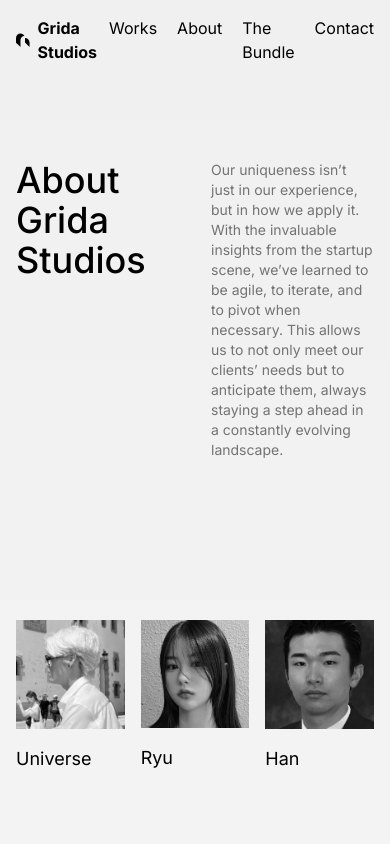
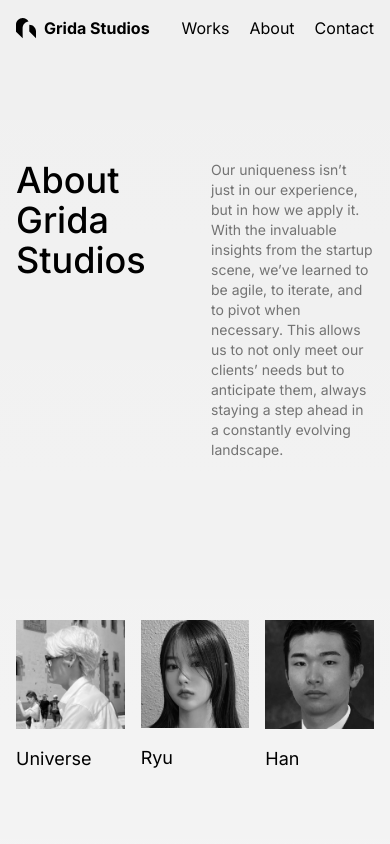
Before and after one commit to gridaco/grida.studio, a Next.js app: page /about in a window 390 px wide. Shown: the top 844 px of the page. Built offline with nearby package versions, Linux system fonts and the light colour scheme.

Commit message:
hide the bundle menu on mobile devices

```diff
--- a/components/header.tsx
+++ b/components/header.tsx
@@ -37,7 +37,11 @@ export function Header() {
           <Link className="hover:underline" href="/about">
             <span>About</span>
           </Link>
-          <Link className="hover:underline" href="https://grida.co/bundle">
+          <Link
+            // this is hidden on mobile
+            className="hover:underline hidden md:block"
+            href="https://grida.co/bundle"
+          >
             <span>The Bundle</span>
           </Link>
           <Link className="hover:underline" href="/contact">
```
